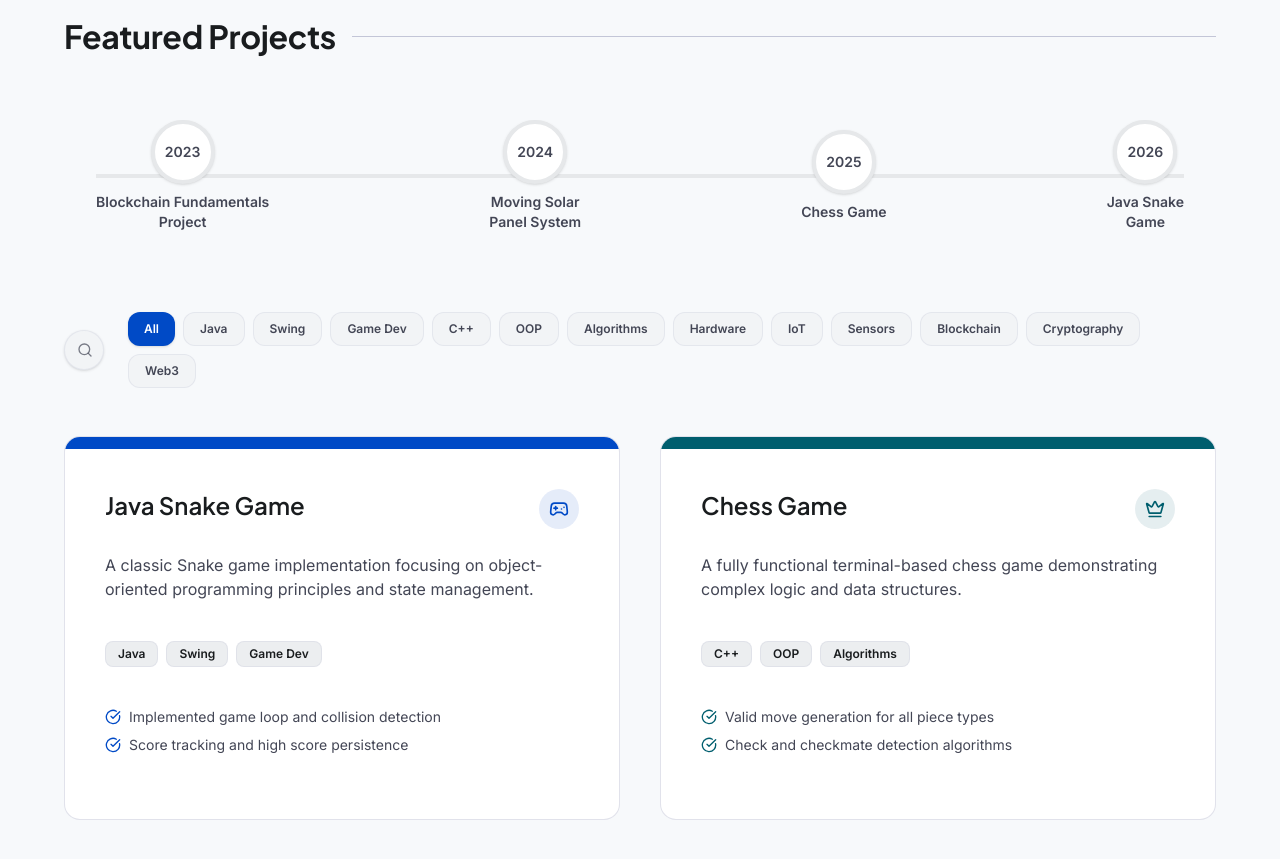
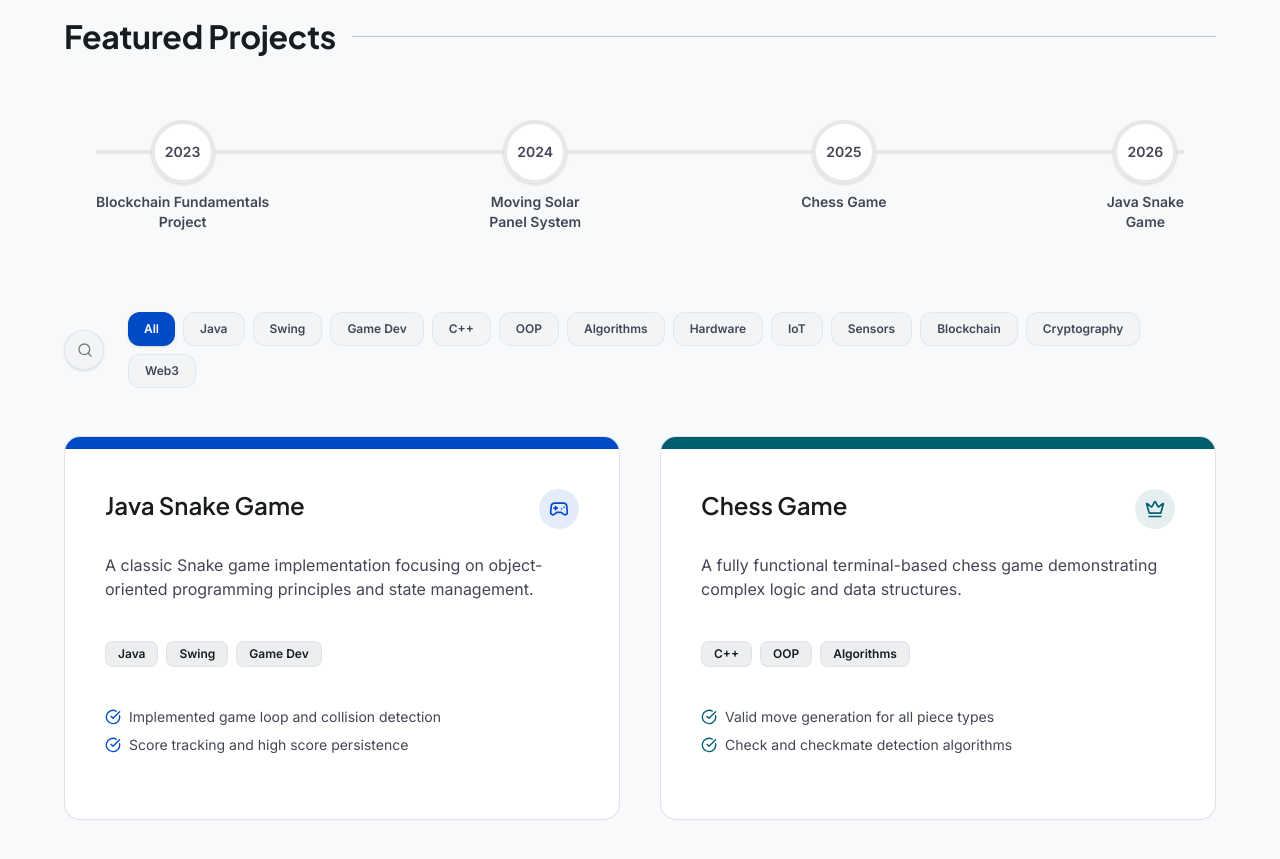
Before and after one commit to Sachin7568/Portfolio, a Next.js app: page / in a window 1280 px wide. Shown: the part 3580-4439 px from the top of the page. Built offline with nearby package versions, Linux system fonts and the light colour scheme.

Commit message:
Fix project year timeline alignment and spacing for mobile/Android view

```diff
--- a/src/components/sections/Projects.tsx
+++ b/src/components/sections/Projects.tsx
@@ -175,9 +175,9 @@ export function Projects() {
       {/* Learning Journey Timeline */}
       <AnimatedSection delay={0.1}>
         <div className="mb-16 overflow-x-auto pb-4 hide-scrollbar">
-          <div className="min-w-[800px] flex justify-between items-center relative px-8">
+          <div className="min-w-[800px] flex justify-between items-start relative px-8">
             {/* Connecting Line */}
-            <div className="absolute left-8 right-8 top-1/2 h-1 bg-surface-container-high -translate-y-1/2 z-0" />
+            <div className="absolute left-8 right-8 top-8 h-1 bg-surface-container-high -translate-y-1/2 z-0" />
 
             {/* Milestones */}
             {[...projects].reverse().map((project) => {
@@ -201,8 +201,12 @@ export function Projects() {
                   </div>
                   <span className="font-body text-sm text-center whitespace-nowrap font-semibold text-on-surface-variant transition-colors">
                     {project.title.split(" ").slice(0, 2).join(" ")}
-                    <br />
-                    {project.title.split(" ").slice(2).join(" ") || ""}
+                    {project.title.split(" ").slice(2).join(" ") && (
+                      <>
+                        <br />
+                        {project.title.split(" ").slice(2).join(" ")}
+                      </>
+                    )}
                   </span>
                 </div>
               );
```
